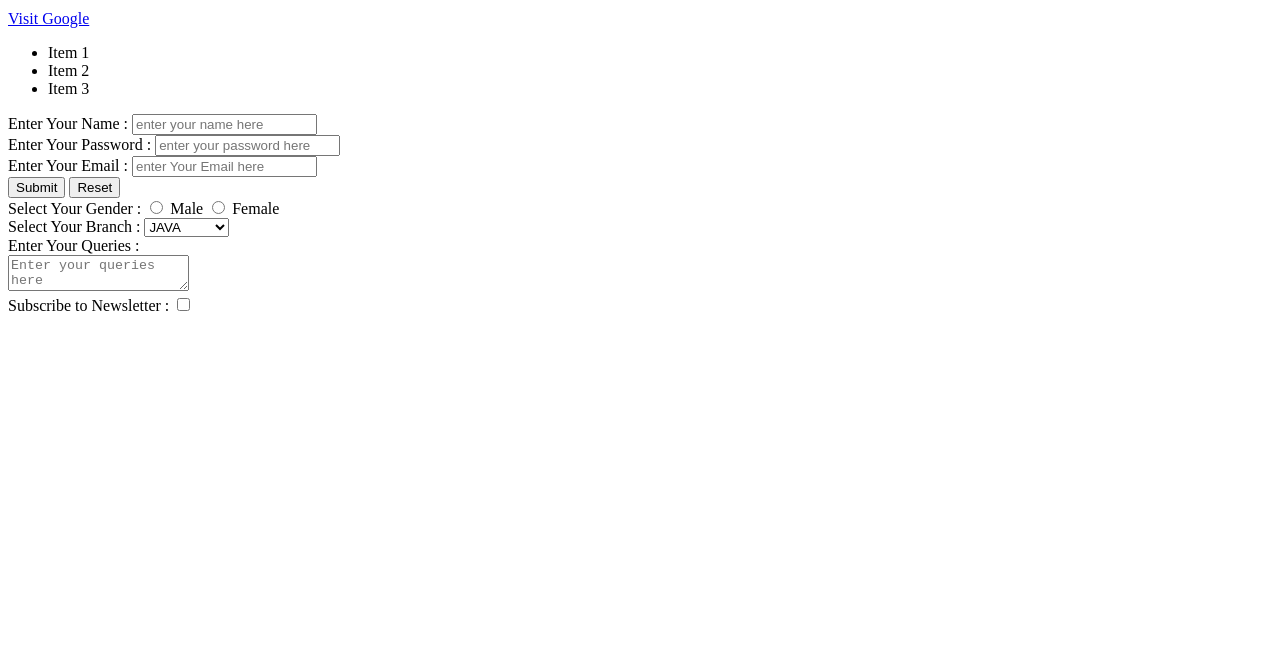
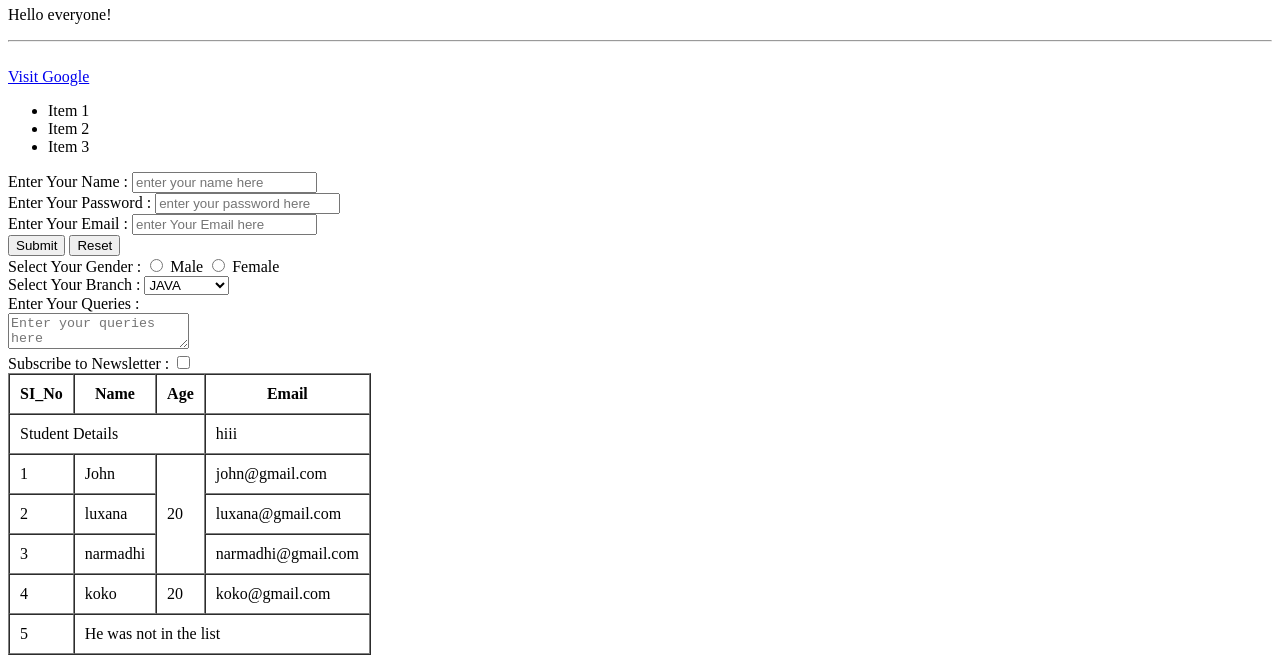
Before and after one commit to Begari-Praveen/MERN, a plain HTML site: page index.html in a window 1280 px wide. Shown: the part 132-800 px from the top of the page. Drawn offline with Linux system fonts and the light colour scheme.

Commit message:
updated with semantic HTML

```diff
--- a/index.html
+++ b/index.html
@@ -6,6 +6,9 @@
     <title>Document</title>
 </head>
 <body>
+    <div class="div">
+        <h1>Practicing HTML and Day1 of MERN</h1>
+    </div>
     <h1>Hello World!</h1>
     <p>Hello everyone!</p>
     <hr><br>
@@ -48,5 +51,46 @@
         <label for="checkbox">Subscribe to Newsletter :</label>
         <input type="checkbox" id="checkbox" name="checkbox">
     </form>
+    <table border = "1" cellpadding = "10" cellspacing = "0">
+        <tr>
+            <th>SI_No</th>
+            <th>Name</th>
+            <th>Age</th>
+            <th>Email</th>
+        </tr>
+        <tr>
+            <td colspan = "3" >Student Details</td>
+            <td>hiii</td>
+        </tr>
+        <tr>
+            <td>1</td>
+            <td>John</td>
+            <td rowspan="3">20</td>
+            <td>john@gmail.com</td>
+        </tr>
+        <tr>
+            <td>2</td>
+            <td>luxana</td>
+            <!-- <td>20</td> -->
+            <td>luxana@gmail.com</td>
+        </tr>
+        <tr>
+            <td>3</td>
+            <td>narmadhi</td>
+            <!-- <td>20</td> -->
+            <td>narmadhi@gmail.com</td>
+        </tr>
+        <tr>
+            <td>4</td>
+            <td>koko</td>
+            <td>20</td>
+            <td>koko@gmail.com</td>
+        </tr>
+        <tr>
+            <td>5</td>
+            <td colspan="3" >He was not in the list</td>
+        </tr>
+
+    </table>
 </body>
 </html>
```
Also changed, not shown: semantic.html (added, +80 -0 lines).
